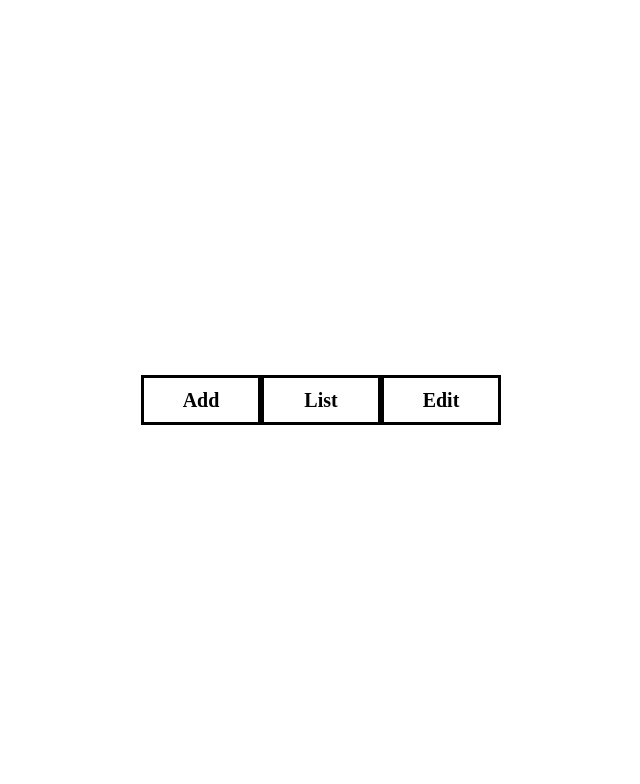
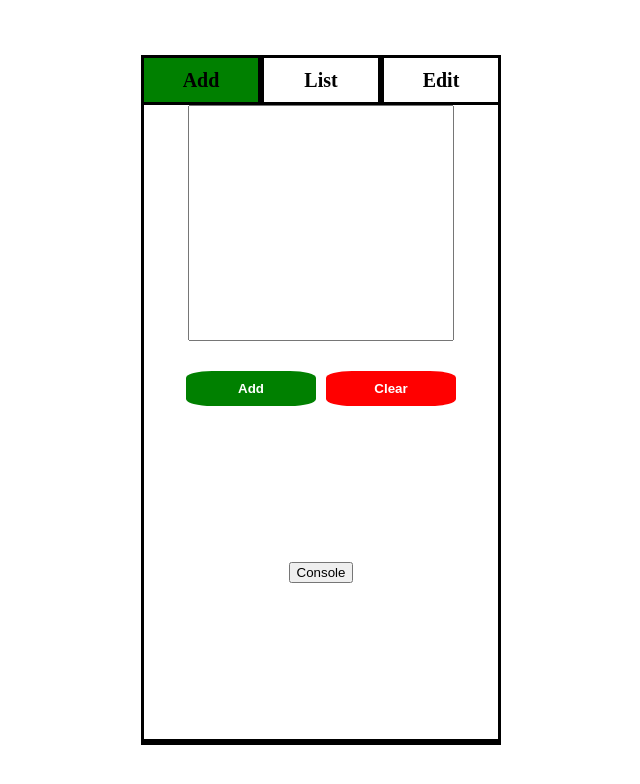
Before and after one commit to Alexander-Bokedal/grocery-list, a React (Create React App) app: page / in a window 1280 px wide. Before the commit this address had no page. Shown: the top 784 px of the page, without its empty margins (319-959 px from the left). Built offline with nearby package versions, Linux system fonts and the light colour scheme.

Commit message:
Changed core structure

```diff
--- a/src/Components/Add.js
+++ b/src/Components/Add.js
@@ -1,36 +1,48 @@
 import React, { useState } from 'react';
+import { AddButton, ClearButton } from './AddButtons';
+import List from './List';
+import ListContext from './ListContext';
 
 function Add() {
   const [textInput, setTextInput] = useState('');
+  const [list, setList] = useState([]);
 
   const handleInputChange = (e) => {
     setTextInput(e.target.value);
   };
 
   const handleAddClick = () => {
-    // Handle add logic here
-    console.log('Add button clicked');
+    const newList = textInput.split('\n');
+    setList(newList);
+
+    newList.forEach((item) => {
+      console.log('Add line:', item.toLowerCase().trim());
+    });
   };
 
   const handleClearClick = () => {
     setTextInput('');
+    setList([]);
   };
 
   return (
     <div className="body">
-     <textarea
-     className="text-input"
-     value={textInput}
-     rows={4} // Adjust the number of rows as needed
-     wrap="soft" // Text wraps at the specified width
-     onChange={handleInputChange}
-
-/>
+      <textarea
+        className="text-input"
+        value={textInput}
+        rows={4}
+        wrap="soft"
+        onChange={handleInputChange}
+      />
 
       <div className='buttons'>
-      <button className="add-button green" onClick={handleAddClick}>Add</button>
-      <button className="add-button red" onClick={handleClearClick}>Clear</button>
+        <AddButton className="add-button green" onClick={handleAddClick}>Add</AddButton>
+        <ClearButton className="add-button red" onClick={handleClearClick}>Clear</ClearButton>
       </div>
+      <ListContext.Provider value={list}>
+       <List />
+      </ListContext.Provider>
+
     </div>
   );
 }
--- /dev/null
+++ b/src/Components/AddButtons.js
@@ -0,0 +1,17 @@
+import React from 'react';
+
+export function AddButton({ onClick }) {
+  return (
+    <button className="add-button green" onClick={onClick}>
+      Add
+    </button>
+  );
+}
+
+export function ClearButton({ onClick }) {
+  return (
+    <button className="add-button red" onClick={onClick}>
+      Clear
+    </button>
+  );
+}
--- a/src/Components/Body.js
+++ b/src/Components/Body.js
@@ -1,24 +1,47 @@
-import React from 'react';
-import { NavLink, BrowserRouter as Router, Routes, Route } from 'react-router-dom';
+import React, { useState } from 'react';
 import Add from './Add';
 import List from './List';
 import Edit from './Edit';
 
 function Body() {
+  const [activeMenu, setActiveMenu] = useState('add');
+
+  const renderMenu = () => {
+    switch (activeMenu) {
+      case 'add':
+        return <Add />;
+      case 'list':
+        return <List />;
+      case 'edit':
+        return <Edit />;
+      default:
+        return null;
+    }
+  };
+
   return (
     <div>
       <nav className="navigation">
-        <NavLink className="menu" to="/add" activeClassName="active">Add</NavLink>
-        <NavLink className="menu" to="/list" activeClassName="active">List</NavLink>
-        <NavLink className="menu" to="/edit" activeClassName="active">Edit</NavLink>
+        <div
+          className={`menu ${activeMenu === 'add' ? 'active' : ''}`}
+          onClick={() => setActiveMenu('add')}
+        >
+          Add
+        </div>
+        <div
+          className={`menu ${activeMenu === 'list' ? 'active' : ''}`}
+          onClick={() => setActiveMenu('list')}
+        >
+          List
+        </div>
+        <div
+          className={`menu ${activeMenu === 'edit' ? 'active' : ''}`}
+          onClick={() => setActiveMenu('edit')}
+        >
+          Edit
+        </div>
       </nav>
-      <div className="content">
-        <Routes>
-          <Route path="/add" element={<Add />} />
-          <Route path="/list" element={<List />} />
-          <Route path="/edit" element={<Edit />} />
-        </Routes>
-      </div>
+      {renderMenu()}
     </div>
   );
 }
--- a/src/Components/List.js
+++ b/src/Components/List.js
@@ -1,9 +1,19 @@
+import React, { useContext } from 'react';
+import ListContext from './ListContext';
+
 function List() {
-    return (
-        <div className="body">
+  const list = useContext(ListContext);
 
-      </div>
-    );
+  const logList = () => {
+   console.log(list);
+  };
+
+  return (
+    <div className="body">
+     <button onClick={logList}>Console</button>
+
+    </div>
+  );
 }
 
 export default List;
--- /dev/null
+++ b/src/Components/ListContext.js
@@ -0,0 +1,5 @@
+import React from 'react';
+
+const ListContext = React.createContext([]);
+
+export default ListContext;
```
Also changed, not shown: src/App.js (+7 -3 lines).
